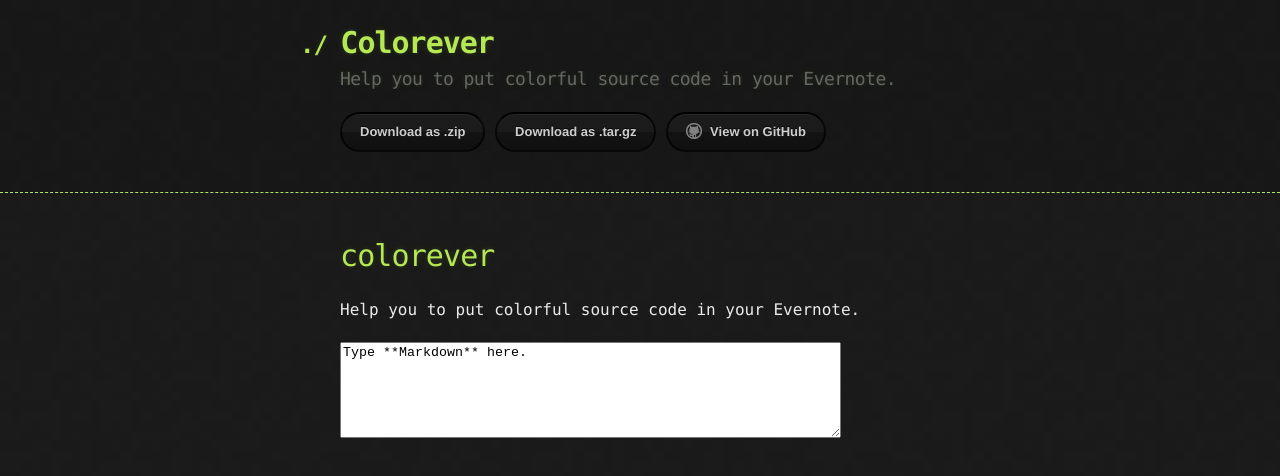
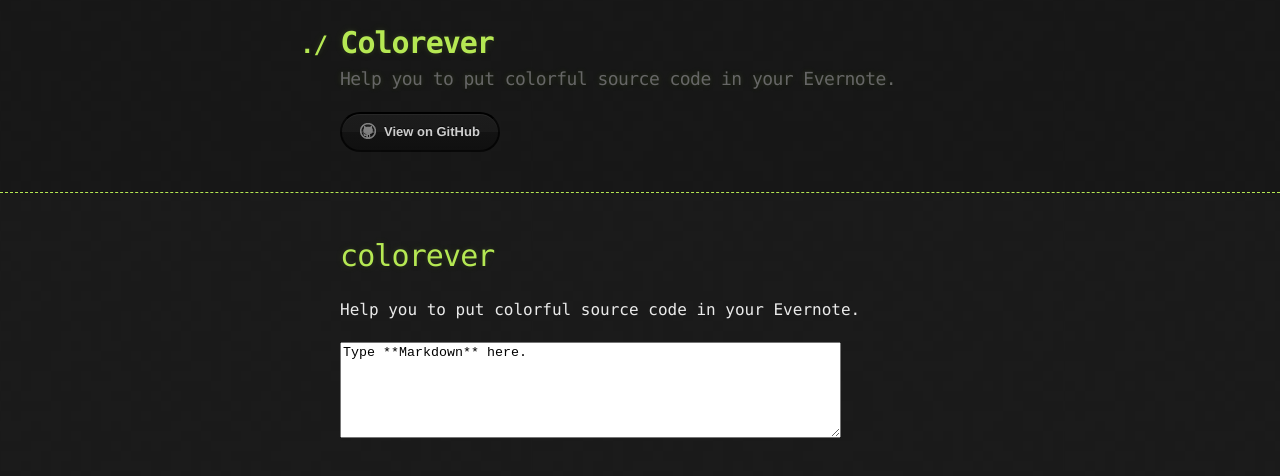
Before and after one commit to reterVision/colorever, a plain HTML site: page index.html in a window 1280 px wide. Drawn offline with Linux system fonts and the light colour scheme.

Commit message:
Remove the download link, because no files in master.

```diff
--- a/index.html
+++ b/index.html
@@ -19,8 +19,6 @@
         <h2>Help you to put colorful source code in your Evernote.</h2>
 
         <section id="downloads">
-          <a href="https://github.com/reterVision/colorever/zipball/master" class="btn">Download as .zip</a>
-          <a href="https://github.com/reterVision/colorever/tarball/master" class="btn">Download as .tar.gz</a>
           <a href="https://github.com/reterVision/colorever" class="btn btn-github"><span class="icon"></span>View on GitHub</a>
         </section>
       </div>
```
